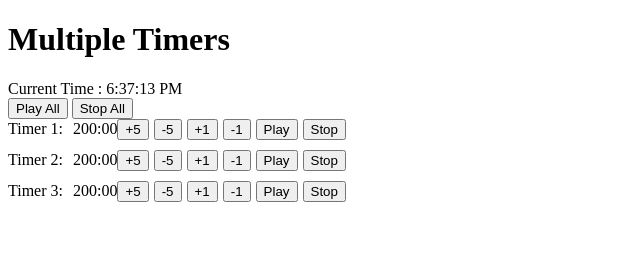
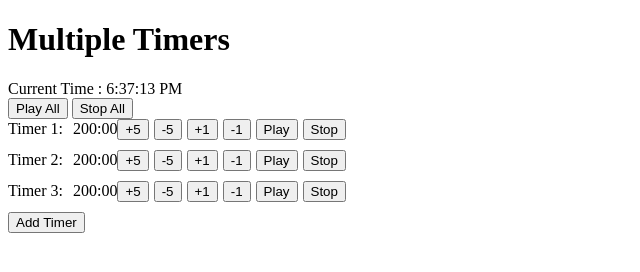
Before and after one commit to CreamMeatball/MultipleTimer, a website: page public/index.html in a window 1280 px wide. Shown: the top 272 px of the page, without its empty margins (0-640 px from the left). Drawn offline with Linux system fonts and the light colour scheme.

Commit message:
Add button that expand number of Timer

```diff
--- a/public/index.html
+++ b/public/index.html
@@ -6,6 +6,7 @@
     <link rel="stylesheet" href="css/index.css">
     <script src="js/main.js"></script>
     <script src="js/currentTime.js"></script>
+    <script src="js/addTimer.js"></script>
 </head>
 <body>
     <h1>Multiple Timers</h1>
@@ -48,5 +49,6 @@
         <button onclick="startTimer(this)">Play</button>
         <button onclick="stopTimer(this)">Stop</button>
     </div>
+    <button id="add-timer" onclick="addTimer()">Add Timer</button>
 </body>
 </html>
--- /dev/null
+++ b/public/js/addTimer.js
@@ -0,0 +1,26 @@
+
+var addTimerIndex = 4;
+
+// Define the addTimer function
+function addTimer() {
+    // Create a new timer div
+    const timerDiv = document.createElement('div');
+    timerDiv.className = 'timer';
+
+    // Add the HTML for the timer
+    timerDiv.innerHTML = `
+        <label>Timer ` + addTimerIndex + `:</label>
+        <span id="timer` + addTimerIndex + `">200:00</span>
+        <button onclick="increaseMinutes(this, 5)">+5</button>
+        <button onclick="decreaseMinutes(this, 5)">-5</button>
+        <button onclick="increaseMinutes(this, 1)">+1</button>
+        <button onclick="decreaseMinutes(this, 1)">-1</button>
+        <button onclick="startTimer(this)">Play</button>
+        <button onclick="stopTimer(this)">Stop</button>
+    `;
+
+    addTimerIndex++;
+
+    // Append the new timer div to the body
+    document.body.appendChild(timerDiv);
+}
--- a/public/js/currentTime.js
+++ b/public/js/currentTime.js
@@ -1,7 +1,7 @@
 window.onload = function clock() {
     // Get the current time
     const currentTime = new Date();
-    console.log(currentTime);
+    // console.log(currentTime);
 
     // Format the time as desired (e.g., HH:MM:SS)
     const formattedTime = currentTime.toLocaleTimeString();
```
